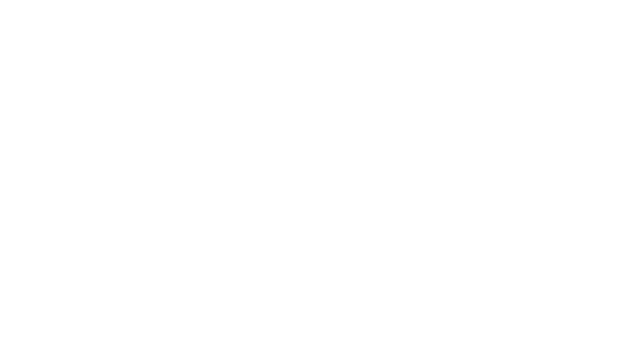
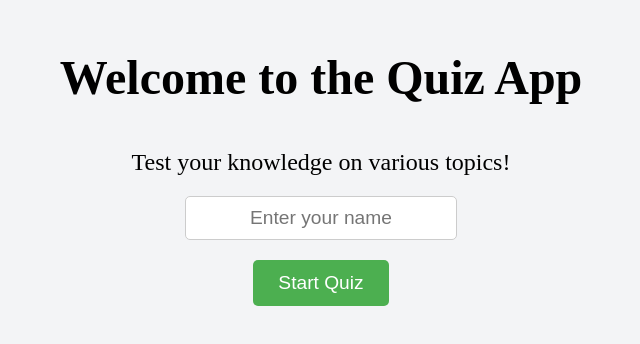
Before and after one commit to deepkapatel22199/quiz-app, a React app in the folder frontend/: page / in a window 1280 px wide. Shown: the part 246-590 px from the top of the page, without its empty margins (319-959 px from the left). Built offline with nearby package versions, Linux system fonts and the light colour scheme; the HTML template or start-up script is replaced by a standard one.

Commit message:
Home page is ready

```diff
--- a/frontend/package.json
+++ b/frontend/package.json
@@ -11,7 +11,8 @@
   },
   "dependencies": {
     "react": "^19.0.0",
-    "react-dom": "^19.0.0"
+    "react-dom": "^19.0.0",
+    "react-router-dom": "^7.5.3"
   },
   "devDependencies": {
     "@eslint/js": "^9.22.0",
--- a/frontend/src/App.jsx
+++ b/frontend/src/App.jsx
@@ -1,6 +1,10 @@
-import React from "react";
-import "./App.css";
-const App = () => {
+import React from 'react';
+import Home from './Components/Home';
 
-};
+function App() {
+  return (
+    <Home />
+  );
+}
+
 export default App;
--- /dev/null
+++ b/frontend/src/Components/Home.css
@@ -0,0 +1,44 @@
+.home-container {
+    display: flex;
+    flex-direction: column;
+    align-items: center;
+    justify-content: center;
+    height: 100vh;
+    background-color: #f3f4f6;
+    text-align: center;
+  }
+
+  .home-container h1 {
+    font-size: 3rem;
+    margin-bottom: 20px;
+  }
+
+  .home-container p {
+    font-size: 1.5rem;
+    margin-bottom: 20px;
+  }
+
+  .name-input {
+    padding: 10px;
+    font-size: 1.2rem;
+    margin-bottom: 20px;
+    border: 1px solid #ccc;
+    border-radius: 5px;
+    width: 250px;
+    text-align: center;
+  }
+
+  .start-btn {
+    background-color: #4caf50;
+    color: white;
+    padding: 12px 25px;
+    font-size: 1.2rem;
+    border: none;
+    border-radius: 5px;
+    cursor: pointer;
+    transition: background-color 0.3s ease;
+  }
+
+  .start-btn:hover {
+    background-color: #45a049;
+  }
--- /dev/null
+++ b/frontend/src/Components/Home.jsx
@@ -0,0 +1,23 @@
+import React from 'react';
+import './Home.css';
+
+
+function Home() {
+
+  return (
+    <div className="home-container">
+      <h1>Welcome to the Quiz App</h1>
+      <p>Test your knowledge on various topics!</p>
+      <input
+        type="text"
+        placeholder="Enter your name"
+        className="name-input"
+      />
+      <button className="start-btn">
+        Start Quiz
+      </button>
+    </div>
+  );
+}
+
+export default Home;
```
Also changed, not shown: 1 other file (tests, documents, lock files or other folders).
